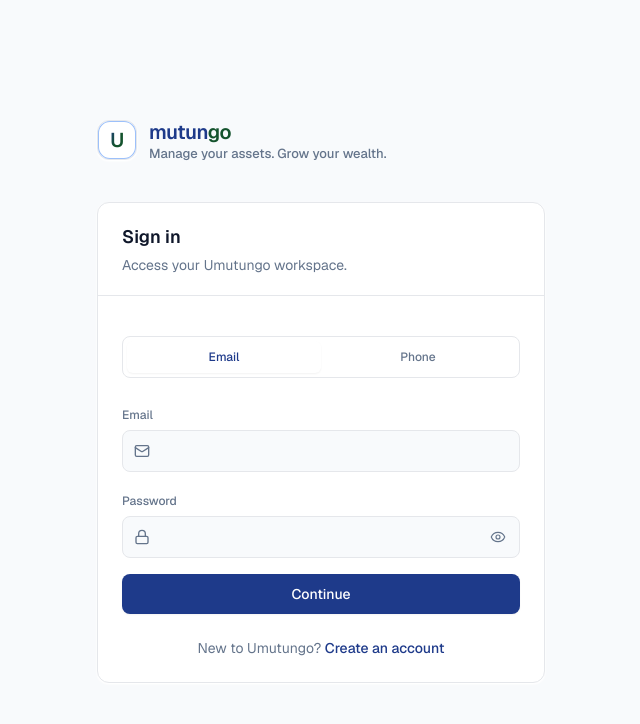
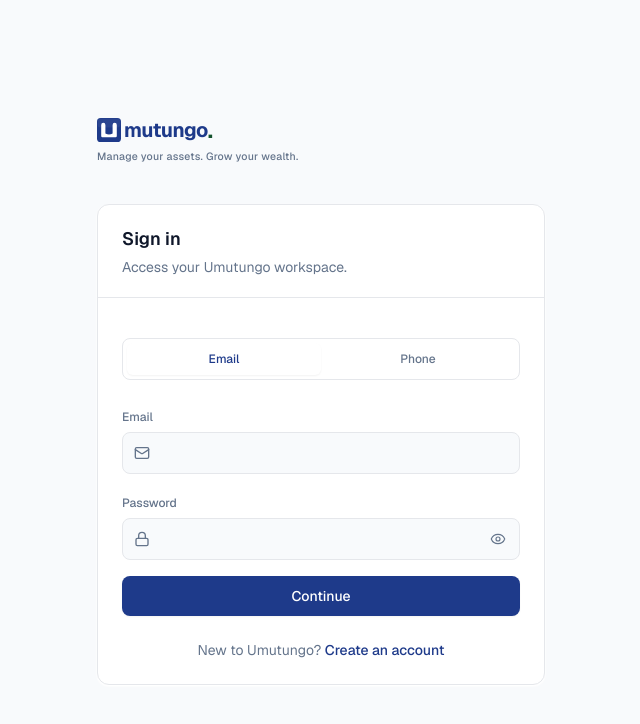
Before and after one commit to n-jabes/umutungo-frontend, a Next.js app: page /login in a window 1280 px wide. Shown: the top 724 px of the page, without its empty margins (319-959 px from the left). Built offline with nearby package versions, Linux system fonts and the light colour scheme; no server answers.

Commit message:
update: modified logo

```diff
--- a/components/brand/Logo.tsx
+++ b/components/brand/Logo.tsx
@@ -8,47 +8,87 @@
 };
 
 export function Logo({ className, showTagline = true, size = "md" }: LogoProps) {
-  const markSize =
-    size === "sm" ? "h-8 w-8 text-lg" : size === "lg" ? "h-12 w-12 text-2xl" : "h-10 w-10 text-xl";
-  const wordSize = size === "sm" ? "text-lg" : size === "lg" ? "text-2xl" : "text-xl";
+  /*
+   * Icon is sized at exactly 1.25× the font-size so it reads as a styled
+   * capital letter — tall enough to have presence, short enough to feel
+   * like part of the same word.  items-center vertically centres both
+   * elements (industry-standard for icon + wordmark lockups).
+   */
+  const iconDim =
+    size === "sm" ? "h-5 w-5" : size === "lg" ? "h-[30px] w-[30px]" : "h-6 w-6";
+  const nameSize =
+    size === "sm" ? "text-[16px]" : size === "lg" ? "text-[24px]" : "text-[20px]";
 
   return (
     <Link href="/dashboard" className={cn("group inline-flex flex-col gap-1", className)}>
-      <div className="flex items-center gap-3">
-        <div
-          className={cn(
-            "relative flex items-center justify-center rounded-xl border border-border bg-card shadow-card transition-shadow duration-200 group-hover:shadow-card-hover",
-            markSize,
-          )}
+
+      <div className="flex items-center gap-[3px]">
+
+        {/* ── Square U mark ── */}
+        <svg
+          viewBox="0 0 40 40"
+          fill="none"
+          xmlns="http://www.w3.org/2000/svg"
+          className={cn("shrink-0", iconDim)}
           aria-hidden
         >
+          {/* Deep-blue field, rx=6 for a premium-square feel */}
+          <rect width="40" height="40" rx="6" fill="#1e3a8a" />
+
+          {/* Subtle top sheen — 6 % white gives just enough depth without gradients */}
+          <rect x="1" y="1" width="38" height="15" rx="5" fill="white" fillOpacity="0.06" />
+
+          {/*
+           * White U — Poppins-style domed arm tops, widened inner void.
+           *
+           * Geometry (40 × 40 viewBox):
+           *   Left arm   x  7 → 14   (7 px wide)
+           *   Inner void x 14 → 26   (12 px — 20 % wider than before for legibility)
+           *   Right arm  x 26 → 33   (7 px wide)
+           *   Bottom bar y 26 → 32   (6 px tall)
+           *   Padding    8 px all sides
+           *
+           * Arm domes (r = 3.5 = arm_width / 2 → fully domed, no flat section):
+           *   Left  dome : M 7 11.5  Q 7 8 10.5 8  Q 14 8 14 11.5
+           *   Right dome : Q 26 8 29.5 8  Q 33 8 33 11.5
+           *   At each apex the outgoing and incoming Q tangents are both
+           *   rightward → G1 smooth, no visible kink.
+           *
+           * Inner base : Q 20 29 26 26 (3 px soft curve at centre)
+           * Bottom outer corners : Q bezier r = 2
+           */}
+          <path
+            d="M 7 11.5 Q 7 8 10.5 8 Q 14 8 14 11.5 L 14 26 Q 20 29 26 26 L 26 11.5 Q 26 8 29.5 8 Q 33 8 33 11.5 L 33 30 Q 33 32 31 32 L 9 32 Q 7 32 7 30 Z"
+            fill="white"
+          />
+        </svg>
+
+        {/* ── Wordmark ── */}
+        <span className={cn("font-bold tracking-[-0.025em]", nameSize)}>
+          <span style={{ color: "#1e3a8a" }}>mutungo</span>
+          {/*
+           * Terminal dot at 1.1 em — just enough to be intentional without
+           * dominating the wordmark. verticalAlign -0.06 em sits it on the
+           * optical baseline of the lowercase letters.
+           */}
           <span
-            className={cn(
-              "font-semibold tracking-tight bg-gradient-to-br from-main-blue via-main-green to-main-green bg-clip-text text-transparent",
-              markSize.includes("text-2xl") ? "text-2xl" : markSize.includes("text-lg") ? "text-lg" : "text-xl",
-            )}
-          >
-            U
-          </span>
-          <span className="pointer-events-none absolute inset-0 rounded-xl ring-1 ring-inset ring-accent-gold/25" />
-        </div>
-        <div className="flex flex-col leading-tight">
-          <span
-            className={cn(
-              "font-semibold tracking-tight text-foreground lowercase",
-              wordSize,
-            )}
-          >
-            <span className="text-main-blue">mutun</span>
-            <span className="text-main-green">go</span>
-          </span>
-          {showTagline && (
-            <span className="text-xs font-medium text-muted sm:text-[13px]">
-              Manage your assets. Grow your wealth.
-            </span>
-          )}
-        </div>
+            style={{
+              color: "#14532d",
+              fontSize: "1.1em",
+              lineHeight: 1,
+              verticalAlign: "-0.06em",
+            }}
+          >.</span>
+        </span>
+
       </div>
+
+      {showTagline && (
+        <span className="hidden sm:inline text-[10.5px] font-medium tracking-wide text-muted">
+          Manage your assets. Grow your wealth.
+        </span>
+      )}
+
     </Link>
   );
 }
```
